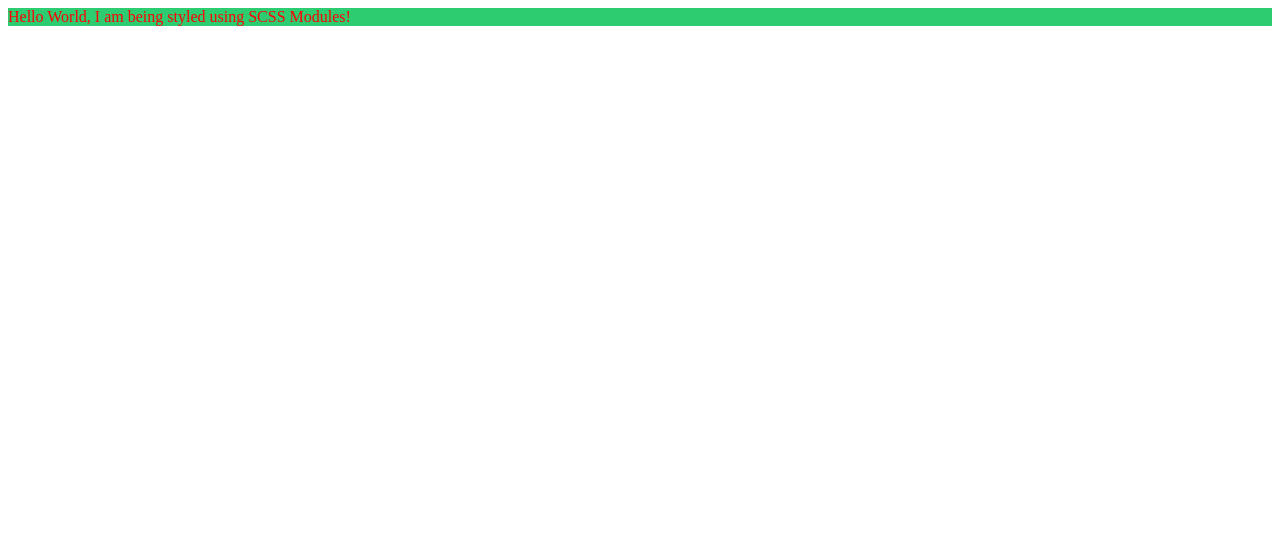
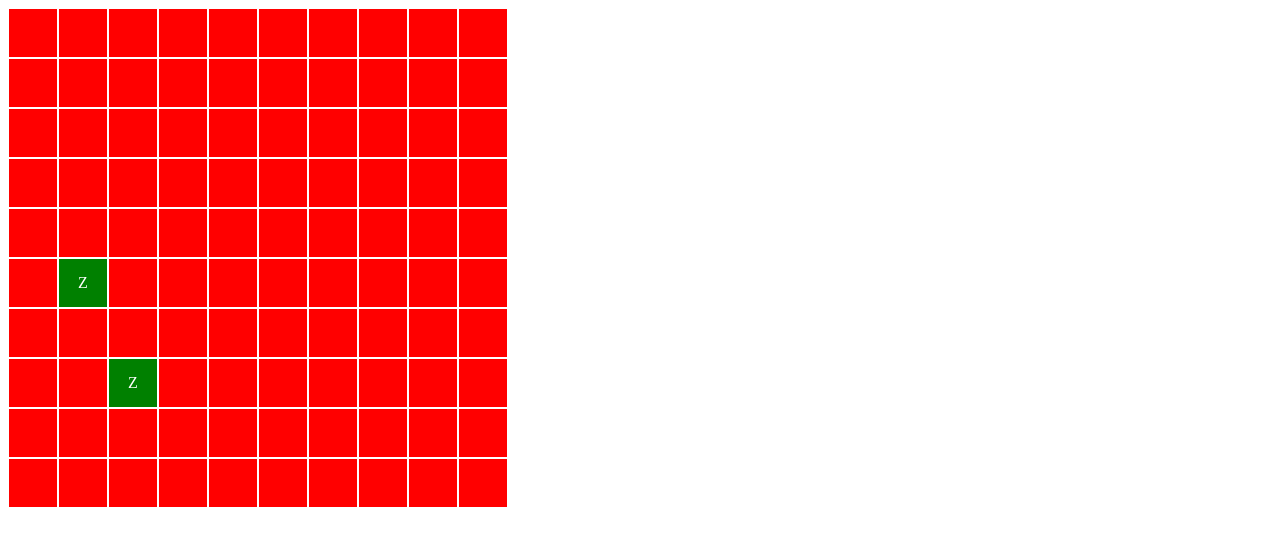
Before and after one commit to adunham95/scrabble-game, a Next.js app: page / in a window 1280 px wide. Shown: the top 546 px of the page. Built offline with nearby package versions, Linux system fonts and the light colour scheme.

Commit message:
Created board

```diff
--- /dev/null
+++ b/components/Board/board.js
@@ -0,0 +1,73 @@
+import React from 'react';
+import Tile from '../Tile/tile';
+
+const boardWidth = 10;
+const boardHeight = 10;
+
+const cards = [{ x: 1, y: 5 }, { x: 2, y: 7 }];
+
+function renderSquare(i) {
+  const x = i % boardWidth;
+  const y = Math.floor(i / boardWidth);
+
+  const cardIndex = cards.findIndex((c) => c.x === x && c.y === y);
+  const hasItem = cardIndex >= 0;
+
+  return (
+    <div
+      key={i}
+      style={{
+        width: `calc(${100 / boardWidth}% - 2px)`, paddingBottom: `calc(${100 / boardWidth}% - 2px)`, margin: '1px', position: 'relative',
+      }}
+    >
+      <Square
+        x={x}
+        y={y}
+      >
+        {hasItem && <Tile letter="Z" />}
+      </Square>
+    </div>
+  );
+}
+
+const Board = () => {
+  const squares = [];
+  for (let i = 0; i < (boardWidth * boardHeight); i++) {
+    squares.push(renderSquare(i));
+  }
+
+  return (
+    <div
+      style={{
+        maxWidth: '500px',
+        height: '100%',
+        display: 'flex',
+        flexWrap: 'wrap',
+      }}
+    >
+      {squares}
+    </div>
+  );
+};
+
+const Square = ({
+  children, x, y, hasItem,
+}) => (
+  <div
+    className="card"
+    style={{
+      position: 'absolute',
+      top: 0,
+      background: 'red',
+      width: '100%',
+      height: '100%',
+      display: 'flex',
+      justifyContent: 'center',
+      alignItems: 'center',
+    }}
+  >
+    {children}
+  </div>
+);
+
+export default Board;
--- /dev/null
+++ b/components/Tile/tile.js
@@ -0,0 +1,20 @@
+import React from 'react';
+
+const Tile = ({ letter }) => (
+  <div style={{
+    position: 'absolute',
+    top: 0,
+    background: 'green',
+    color: 'white',
+    width: '100%',
+    height: '100%',
+    display: 'flex',
+    justifyContent: 'center',
+    alignItems: 'center',
+  }}
+  >
+    {letter}
+  </div>
+);
+
+export default Tile;
--- a/pages/index.js
+++ b/pages/index.js
@@ -1,9 +1,9 @@
-import HelloWorld from '../components/hello-world'
+import Board from '../components/Board/board';
 
 export default function Home() {
   return (
     <div className="app">
-      <HelloWorld />
+      <Board />
     </div>
-  )
+  );
 }
--- a/styles.scss
+++ b/styles.scss
@@ -1,5 +1,6 @@
-$backgroundColor: #2ecc71;
-
-.app {
-  background-color: $backgroundColor;
-}
+// .card:hover{
+//   transition: 0.5s;
+//   transform: scale(1.5);
+//   transform-origin: center;
+//   z-index: 100;
+// }
```
